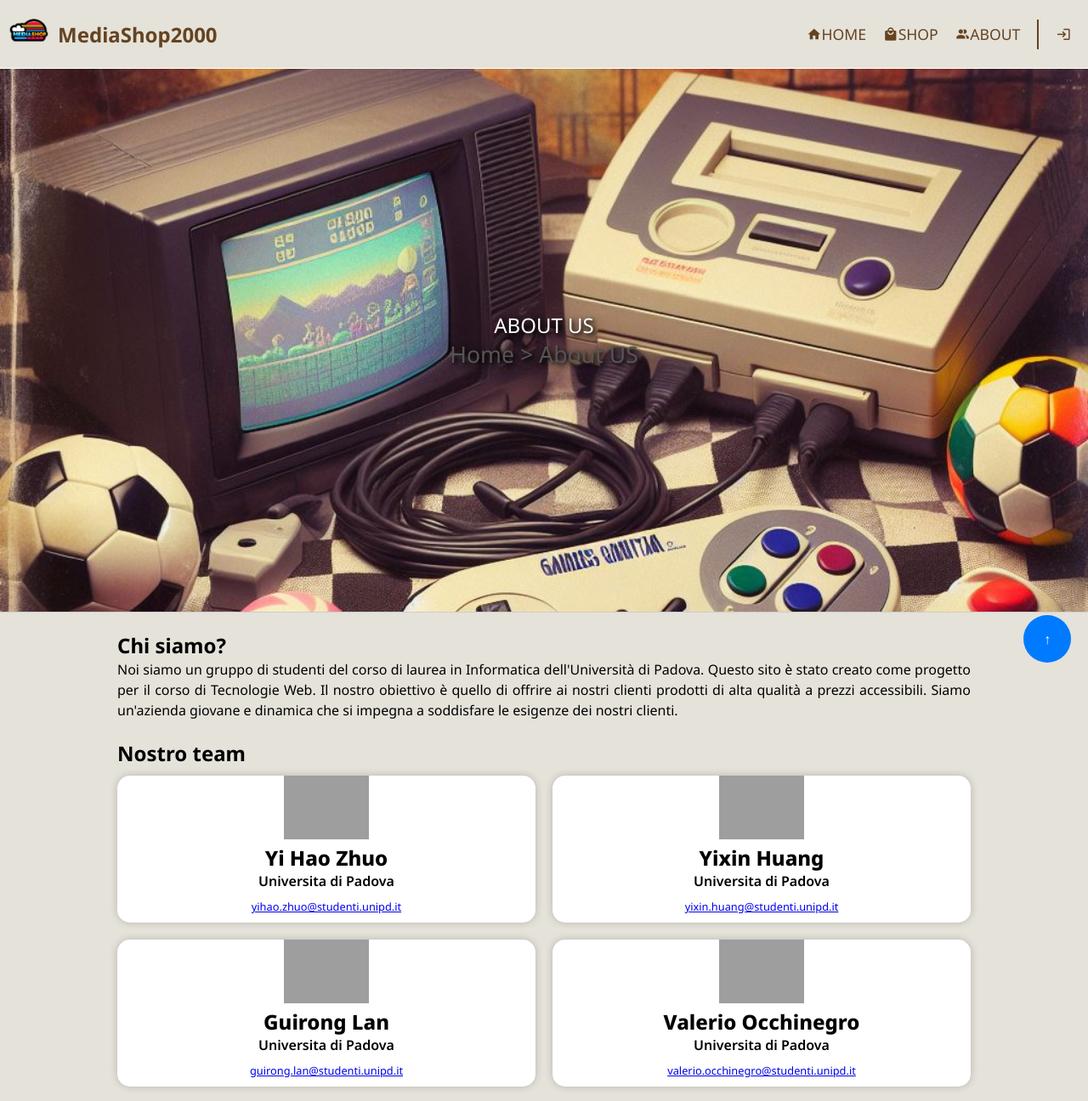
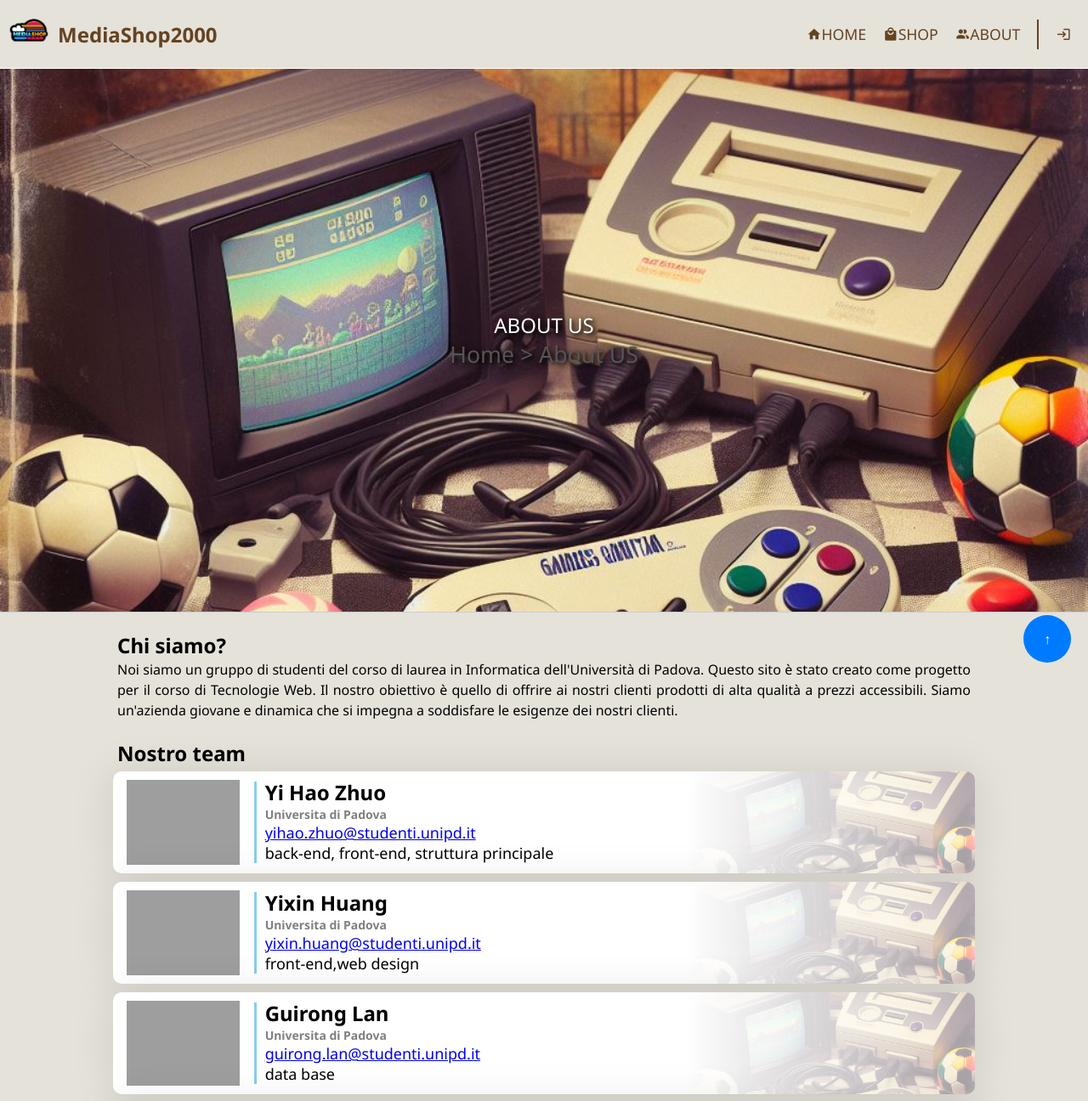
Before and after one commit to AllgStudio/MediaShop2000_AIO, a PHP site: page /about in a window 1280 px wide. Shown: the top 1296 px of the page at 85% size. Run offline with PHP 8.4, Linux system fonts and the light colour scheme; data that the repository does not hold is empty; a stand-in replaces the project's code that opens the database connection; some libraries are stand-ins or nearby versions; grey boxes are pictures that could not be loaded.

Commit message:
✅ Update page_login, page_about

```diff
--- a/about.php
+++ b/about.php
@@ -7,7 +7,7 @@
     include "includes/db.php";
 
     echo create_page('template/index.html',[
-        'lang' => $lang,
+        // 'lang' => $lang,
         'header_title' =>'title',
         'header_description' => 'description',
         'header_keywords' => "Shop, media, games",
--- /dev/null
+++ b/css/pages/about.css
@@ -0,0 +1,94 @@
+.team-list {
+    display: flex;
+    flex-wrap: wrap;
+    justify-content: center;
+}
+
+.team-card {
+    width: 100%;
+    height: 120px;
+    margin: 5px;
+    border-radius: 10px;
+    background-color: white;
+    box-shadow: 0 0 50px rgba(0, 0, 0, 0.1);
+    display: flex;
+    flex-direction: row;
+    align-items: left;
+    overflow: hidden;
+}
+
+.team-img {
+    width: 15%;
+    height: auto;
+    margin: 10px;
+    object-fit: contain;
+}
+
+.team-info {
+    font-size: 18px;
+    width: 50%;
+    height: 80%;
+    margin: auto 10px auto 0px ;
+    border-left: 3px solid skyblue;
+    padding-left: 10px;
+    display: flex;
+    flex-direction: column;
+    align-items: left;
+    justify-content:end;
+    white-space: nowrap;
+}
+
+.team-info .team-info-title {
+    font-size: 24px;
+    font-weight: bold;
+}
+.team-info .team-info-subtitle {
+    font-size: 14px;
+    font-weight: bold;
+    color:gray;
+}
+.team-info .team-info-text {
+    font-size: 18px;
+}
+
+@media screen and (max-width: 768px){
+    .team-card {
+        height: 100px;
+    }
+
+    .team-info .team-info-title {
+        font-size: 20px;
+    }
+    .team-info .team-info-subtitle {
+        font-size: 12px;
+    }
+    .team-info .team-info-text {
+        font-size: 16px;
+    }
+}
+
+@media screen and (max-width: 480px){
+    .team-info .team-info-title {
+        font-size: 18px;
+    }
+    .team-info .team-info-subtitle {
+        font-size: 10px;
+    }
+    .team-info .team-info-text {
+        font-size: 14px;
+    }
+}
+
+.team-background-box {
+    width: 35%;
+    height: 100%;
+    display: flex;
+}
+
+.team-background {
+    opacity: 40%;
+    width: 100%;
+    height: 100%;
+    object-fit: cover;
+    mask-image: linear-gradient(to right, transparent, black);
+}
--- a/css/style.css
+++ b/css/style.css
@@ -11,6 +11,8 @@
 @import url("./components/flex.css");
 @import url("./components/grid.css");
 @import url("./pages/shop.css");
+@import url("./pages/login.css");
+@import url("./pages/about.css");
 
 @import url("./components/form.css");
 @import url("./components/typography.css");
--- a/template/about.html
+++ b/template/about.html
@@ -14,51 +14,65 @@
     </p>
     <br />
     <h2 class="text-title">Nostro team</h2>
-    <div class="d-flex justify-center flex-wrap">
 
-        <div class="card text-center round-3">
-            <img src="https://avatars.githubusercontent.com/u/18526088?v=4" alt="Avatar" style="width: 100px;">
-            <div class="mx-3" style="align-content: center;">
-                <div class="card-title">Yi Hao Zhuo</div>
-                <div class="card-subtitle">Universita di Padova</div>
-                <div class="card-text">
+    <div class="team-list">
+        <div class="team-card">
+            <img class="team-img" src="https://avatars.githubusercontent.com/u/18526088?v=4">
+            <div class="team-info">
+                <div class="team-info-title">Yi Hao Zhuo</div>
+                <div class="team-info-subtitle">Universita di Padova</div>
+                <div class="team-info-text">
                     <p><a href="mailto:yihao.zhuo@studenti.unipd.it">yihao.zhuo@studenti.unipd.it</a></p>
                 </div>
+                <div class="team-info-text">back-end, front-end, struttura principale</div>
+            </div>
+            <div class = "team-background-box">
+                <img class= "team-background" src="/img/cover.jpg">
             </div>
         </div>
 
-        <div class="card text-center round-3">
-            <img src="https://avatars.githubusercontent.com/u/116121635?v=4" alt="Avatar" style="width: 100px;">
-            <div class="mx-3" style="align-content: center;">
-                <div class="card-title">Yixin Huang</div>
-                <div class="card-subtitle">Universita di Padova</div>
-                <div class="card-text">
+        <div class="team-card">
+            <img class="team-img" src="https://avatars.githubusercontent.com/u/116121635?v=4">
+            <div class="team-info">
+                <div class="team-info-title">Yixin Huang</div>
+                <div class="team-info-subtitle">Universita di Padova</div>
+                <div class="team-info-text">
                     <p><a href="mailto:yixin.huang@studenti.unipd.it">yixin.huang@studenti.unipd.it</a></p>
                 </div>
+                <div class="team-info-text">front-end,web design</div>
+            </div>
+            <div class = "team-background-box">
+                <img class= "team-background" src="/img/cover.jpg">
             </div>
         </div>
 
-        <div class="card text-center round-3">
-            <img src="https://avatars.githubusercontent.com/u/46593774?v=4" alt="Avatar" style="width: 100px;">
-            <div class="mx-3" style="align-content: center;">
-                <div class="card-title">Guirong Lan</div>
-                <div class="card-subtitle">Universita di Padova</div>
-                <div class="card-text">
+        <div class="team-card">
+            <img class="team-img" src="https://avatars.githubusercontent.com/u/46593774?v=4">
+            <div class="team-info">
+                <div class="team-info-title">Guirong Lan</div>
+                <div class="team-info-subtitle">Universita di Padova</div>
+                <div class="team-info-text">
                     <p><a href="mailto:guirong.lan@studenti.unipd.it">guirong.lan@studenti.unipd.it</a></p>
                 </div>
+                <div class="team-info-text">data base</div>
+            </div>
+            <div class = "team-background-box">
+                <img class= "team-background" src="/img/cover.jpg">
             </div>
         </div>
 
-        <div class="card text-center round-3">
-            <img src="https://avatars.githubusercontent.com/u/101065913?v=4" alt="Avatar" style="width: 100px;">
-            <div class="mx-3" style="align-content: center;">
-                <div class="card-title">Valerio Occhinegro</div>
-                <div class="card-subtitle">Universita di Padova</div>
-                <div class="card-text">
+        <div class="team-card">
+            <img class="team-img" src="https://avatars.githubusercontent.com/u/101065913?v=4">
+            <div class="team-info">
+                <div class="team-info-title">Valerio Occhinegro</div>
+                <div class="team-info-subtitle">Universita di Padova</div>
+                <div class="team-info-text">
                     <p><a href="mailto:valerio.occhinegro@studenti.unipd.it">valerio.occhinegro@studenti.unipd.it</a>
-                    </p>
-
                 </div>
+                <div class="team-info-text">accessibilità</div>
+            </div>
+            <div class = "team-background-box">
+                <img class= "team-background" src="/img/cover.jpg">
             </div>
         </div>
     </div>
--- a/template/index.html
+++ b/template/index.html
@@ -8,7 +8,7 @@
     <meta name="keywords" content="{{ header_keywords }}">
     <meta name="viewport" content="width=device-width, initial-scale=1.0">
     <link rel="shortcut icon" href="favicon.ico">
-    <link rel="stylesheet" href="css/style.css?215">
+    <link rel="stylesheet" href="css/style.css?216">
 
     <javascript src="js/script.js"></javascript>
 </head>
```
Also changed, not shown: css/pages/login.css (added, +57 -0 lines), login.php (+6 -7 lines), template/login.html (+19 -14 lines).
